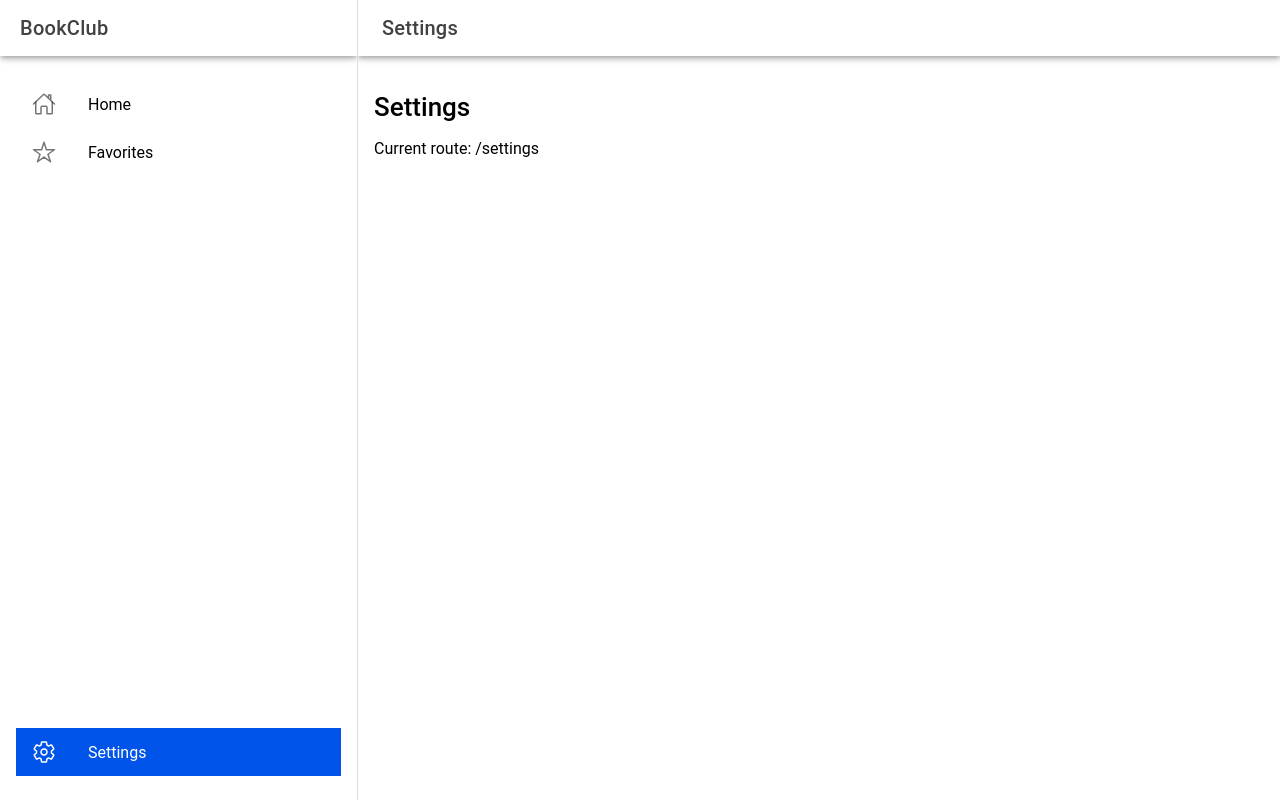
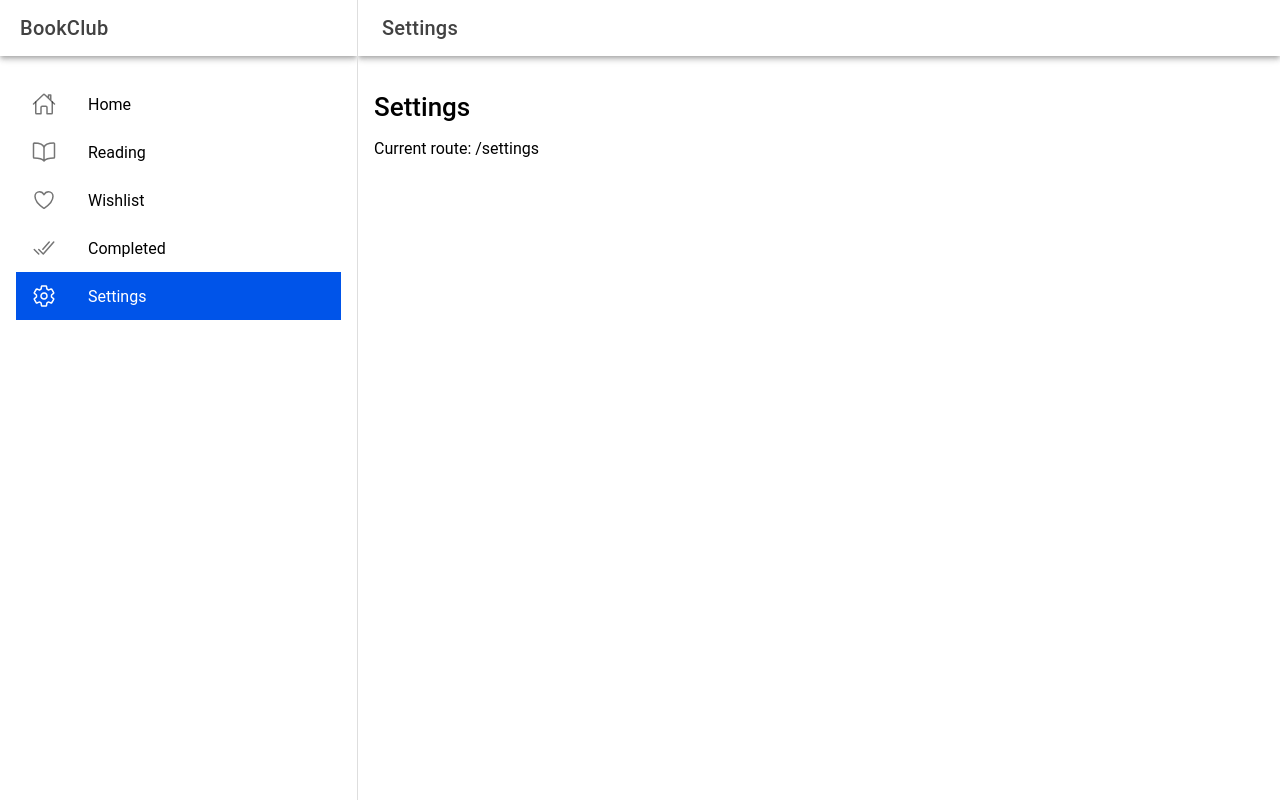
Before and after one commit to SamaraRuizSandoval/BookClubApp, a React (Vite) app in the folder book-club-app/: page /settings in a window 1280 px wide. Built offline with nearby package versions, Linux system fonts and the light colour scheme.

Commit message:
reading, wishlist, and completed menu set up

```diff
--- a/book-club-app/src/App.tsx
+++ b/book-club-app/src/App.tsx
@@ -1,126 +1,28 @@
+import { IonApp, IonSplitPane, IonRouterOutlet } from '@ionic/react';
+import { IonReactRouter } from '@ionic/react-router';
+import React from 'react';
+import { Switch, Route, Redirect } from 'react-router-dom';
+
+import { LeftMenu } from './components/LeftMenu';
+import { Page } from './pages/Page';
 import {
-  IonApp,
-  IonHeader,
-  IonToolbar,
-  IonTitle,
-  IonContent,
-  IonPage,
-  IonMenu,
-  IonList,
-  IonItem,
-  IonRouterOutlet,
-  IonMenuToggle,
-  IonButtons,
-  IonMenuButton,
-  IonIcon,
-  IonSplitPane,
-  IonLabel,
-} from '@ionic/react';
-import { IonReactRouter } from '@ionic/react-router';
-import { homeOutline, starOutline, settingsOutline } from 'ionicons/icons';
-import { Route, Switch, Redirect, useLocation } from 'react-router-dom';
+  ReadingSection,
+  WishlistSection,
+  CompletedSection,
+} from './utils/sections';
 
-function Page({ title }: { title: string }) {
-  const location = useLocation();
+export default function App() {
   return (
-    <IonPage>
-      <IonHeader>
-        <IonToolbar>
-          <IonButtons slot="start">
-            <IonMenuButton />
-          </IonButtons>
-          <IonTitle>{title}</IonTitle>
-        </IonToolbar>
-      </IonHeader>
-      <IonContent className="ion-padding">
-        <h1 className="text-2xl font-semibold">{title}</h1>
-        <p className="opacity-80">Current route: {location.pathname}</p>
-      </IonContent>
-    </IonPage>
-  );
-}
-
-const mainMenuItems: Array<{
-  to: string;
-  icon: string;
-  label: string;
-}> = [
-  { to: '/home', icon: homeOutline, label: 'Home' },
-  { to: '/saved', icon: starOutline, label: 'Favorites' },
-];
-const settingsMenuItem = {
-  to: '/settings',
-  icon: settingsOutline,
-  label: 'Settings',
-};
-
-function LeftMenu() {
-  const location = useLocation();
-
-  return (
-    <IonMenu contentId="main-content" type="overlay">
-      <IonHeader>
-        <IonToolbar>
-          <IonTitle>BookClub</IonTitle>
-        </IonToolbar>
-      </IonHeader>
-      <IonContent className="menu-content">
-        <div
-          style={{ display: 'flex', flexDirection: 'column', height: '100%' }}
-        >
-          <IonList inset>
-            {mainMenuItems.map(({ to, icon, label }) => {
-              const active = location.pathname.startsWith(to);
-              return (
-                <IonMenuToggle key={to} autoHide={false}>
-                  <IonItem
-                    button
-                    detail={false}
-                    color={active ? 'primary' : undefined}
-                    routerLink={to}
-                    routerDirection="root"
-                  >
-                    <IonIcon slot="start" icon={icon} />
-                    <IonLabel>{label}</IonLabel>
-                  </IonItem>
-                </IonMenuToggle>
-              );
-            })}
-          </IonList>
-          <div style={{ flex: 1 }} />
-          <IonList inset>
-            <IonMenuToggle key={settingsMenuItem.to} autoHide={false}>
-              <IonItem
-                button
-                detail={false}
-                color={
-                  location.pathname.startsWith(settingsMenuItem.to)
-                    ? 'primary'
-                    : undefined
-                }
-                routerLink={settingsMenuItem.to}
-                routerDirection="root"
-              >
-                <IonIcon slot="start" icon={settingsMenuItem.icon} />
-                <IonLabel>{settingsMenuItem.label}</IonLabel>
-              </IonItem>
-            </IonMenuToggle>
-          </IonList>
-        </div>
-      </IonContent>
-    </IonMenu>
-  );
-}
-
-function AppShell() {
-  return (
+    <IonApp>
       <IonReactRouter>
         <IonSplitPane when="md" contentId="main-content">
           <LeftMenu />
           <IonRouterOutlet id="main-content">
             <Switch>
               <Route path="/home" component={() => <Page title="Home" />} />
-            <Route path="/saved" component={() => <Page title="Saved" />} />
+              <Route path="/reading" component={ReadingSection} />
+              <Route path="/wishlist" component={WishlistSection} />
+              <Route path="/completed" component={CompletedSection} />
               <Route
                 path="/settings"
                 component={() => <Page title="Settings" />}
@@ -131,13 +33,6 @@ function AppShell() {
           </IonRouterOutlet>
         </IonSplitPane>
       </IonReactRouter>
-  );
-}
-
-export default function App() {
-  return (
-    <IonApp>
-      <AppShell />
     </IonApp>
   );
 }
--- /dev/null
+++ b/book-club-app/src/bookData.ts
@@ -0,0 +1,14 @@
+export type BookStatus = 'reading' | 'wishlist' | 'completed';
+
+export interface Book {
+  id: string;
+  title: string;
+  status: BookStatus;
+}
+
+export const allBooks: Book[] = [
+  { id: 'hp1', title: 'Harry Potter 1', status: 'reading' },
+  { id: 'hp2', title: 'Harry Potter 2', status: 'reading' },
+  { id: 'hp3', title: 'Harry Potter 3', status: 'wishlist' },
+  { id: 'acotar', title: 'A Court of Thorns and Roses', status: 'completed' },
+];
--- /dev/null
+++ b/book-club-app/src/components/BookSectionLayout.tsx
@@ -0,0 +1,108 @@
+import {
+  IonSplitPane,
+  IonMenu,
+  IonHeader,
+  IonToolbar,
+  IonTitle,
+  IonContent,
+  IonList,
+  IonItem,
+  IonMenuToggle,
+  IonLabel,
+  IonRouterOutlet,
+} from '@ionic/react';
+import React from 'react';
+import {
+  Switch,
+  Route,
+  useLocation,
+  useParams,
+  useRouteMatch,
+} from 'react-router-dom';
+
+import { allBooks, BookStatus } from './../bookData';
+import { Page } from './../pages/Page';
+
+type Props = {
+  sectionKey: BookStatus; // 'reading' | 'wishlist' | 'completed'
+  sectionTitle: string; // Human-readable title
+};
+
+export function BooksSectionLayout({ sectionKey, sectionTitle }: Props) {
+  const { path, url } = useRouteMatch();
+
+  const books = allBooks.filter((b) => b.status === sectionKey);
+  const contentId = `${sectionKey}-content`;
+  const menuId = `${sectionKey}-books-menu`;
+
+  function SectionBookPage() {
+    const { bookId } = useParams<{ bookId: string }>();
+    const book = books.find((b) => b.id === bookId);
+    return <Page title={book ? book.title : sectionTitle} />;
+  }
+
+  return (
+    <IonSplitPane when="lg" contentId={contentId}>
+      {/* inner left menu for this section */}
+      <IonMenu
+        contentId={contentId}
+        side="start"
+        type="overlay"
+        menuId={menuId}
+      >
+        <IonHeader>
+          <IonToolbar>
+            <IonTitle>{sectionTitle}</IonTitle>
+          </IonToolbar>
+        </IonHeader>
+        <IonContent>
+          <BooksMenuList baseUrl={url} books={books} />
+        </IonContent>
+      </IonMenu>
+
+      {/* right side: section content */}
+      <IonRouterOutlet id={contentId}>
+        <Switch>
+          <Route
+            exact
+            path={path}
+            component={() => <Page title={sectionTitle} />}
+          />
+          <Route path={`${path}/:bookId`} component={SectionBookPage} />
+        </Switch>
+      </IonRouterOutlet>
+    </IonSplitPane>
+  );
+}
+
+// Small pure component just for the list, so we can reuse it if needed.
+type MenuListProps = {
+  baseUrl: string;
+  books: { id: string; title: string }[];
+};
+
+function BooksMenuList({ baseUrl, books }: MenuListProps) {
+  const location = useLocation();
+
+  return (
+    <IonList>
+      {books.map((book) => {
+        const to = `${baseUrl}/${book.id}`;
+        const active = location.pathname.startsWith(to);
+        return (
+          <IonMenuToggle key={book.id} autoHide={false}>
+            <IonItem
+              button
+              detail={false}
+              color={active ? 'primary' : undefined}
+              routerLink={to}
+              routerDirection="root"
+            >
+              <IonLabel>{book.title}</IonLabel>
+            </IonItem>
+          </IonMenuToggle>
+        );
+      })}
+    </IonList>
+  );
+}
--- /dev/null
+++ b/book-club-app/src/components/LeftMenu.tsx
@@ -0,0 +1,63 @@
+import {
+  IonMenu,
+  IonHeader,
+  IonToolbar,
+  IonTitle,
+  IonContent,
+  IonList,
+  IonItem,
+  IonMenuToggle,
+  IonIcon,
+  IonLabel,
+} from '@ionic/react';
+import {
+  homeOutline,
+  bookOutline,
+  heartOutline,
+  checkmarkDoneOutline,
+  settingsOutline,
+} from 'ionicons/icons';
+import { useLocation } from 'react-router-dom';
+
+const navItems = [
+  { to: '/home', icon: homeOutline, label: 'Home' },
+  { to: '/reading', icon: bookOutline, label: 'Reading' },
+  { to: '/wishlist', icon: heartOutline, label: 'Wishlist' },
+  { to: '/completed', icon: checkmarkDoneOutline, label: 'Completed' },
+  { to: '/settings', icon: settingsOutline, label: 'Settings' },
+];
+
+export function LeftMenu() {
+  const location = useLocation();
+
+  return (
+    <IonMenu contentId="main-content" type="overlay" side="start">
+      <IonHeader>
+        <IonToolbar>
+          <IonTitle>BookClub</IonTitle>
+        </IonToolbar>
+      </IonHeader>
+      <IonContent>
+        <IonList inset>
+          {navItems.map(({ to, icon, label }) => {
+            const active = location.pathname.startsWith(to);
+            return (
+              <IonMenuToggle key={to} autoHide={false}>
+                <IonItem
+                  button
+                  detail={false}
+                  color={active ? 'primary' : undefined}
+                  routerLink={to}
+                  routerDirection="root"
+                >
+                  <IonIcon slot="start" icon={icon} />
+                  <IonLabel>{label}</IonLabel>
+                </IonItem>
+              </IonMenuToggle>
+            );
+          })}
+        </IonList>
+      </IonContent>
+    </IonMenu>
+  );
+}
--- /dev/null
+++ b/book-club-app/src/pages/Page.tsx
@@ -0,0 +1,30 @@
+import {
+  IonPage,
+  IonHeader,
+  IonToolbar,
+  IonTitle,
+  IonContent,
+  IonButtons,
+  IonMenuButton,
+} from '@ionic/react';
+import { useLocation } from 'react-router-dom';
+
+export function Page({ title }: { title: string }) {
+  const location = useLocation();
+  return (
+    <IonPage>
+      <IonHeader>
+        <IonToolbar>
+          <IonButtons slot="start">
+            <IonMenuButton />
+          </IonButtons>
+          <IonTitle>{title}</IonTitle>
+        </IonToolbar>
+      </IonHeader>
+      <IonContent className="ion-padding">
+        <h1 className="text-2xl font-semibold">{title}</h1>
+        <p className="opacity-80">Current route: {location.pathname}</p>
+      </IonContent>
+    </IonPage>
+  );
+}
--- /dev/null
+++ b/book-club-app/src/utils/sections.tsx
@@ -0,0 +1,15 @@
+import React from 'react';
+
+import { BooksSectionLayout } from './../components/BookSectionLayout';
+
+export const ReadingSection = () => (
+  <BooksSectionLayout sectionKey="reading" sectionTitle="Reading" />
+);
+
+export const WishlistSection = () => (
+  <BooksSectionLayout sectionKey="wishlist" sectionTitle="Wishlist" />
+);
+
+export const CompletedSection = () => (
+  <BooksSectionLayout sectionKey="completed" sectionTitle="Completed" />
+);
```
Lines whose indentation alone changed are shown as unchanged.
